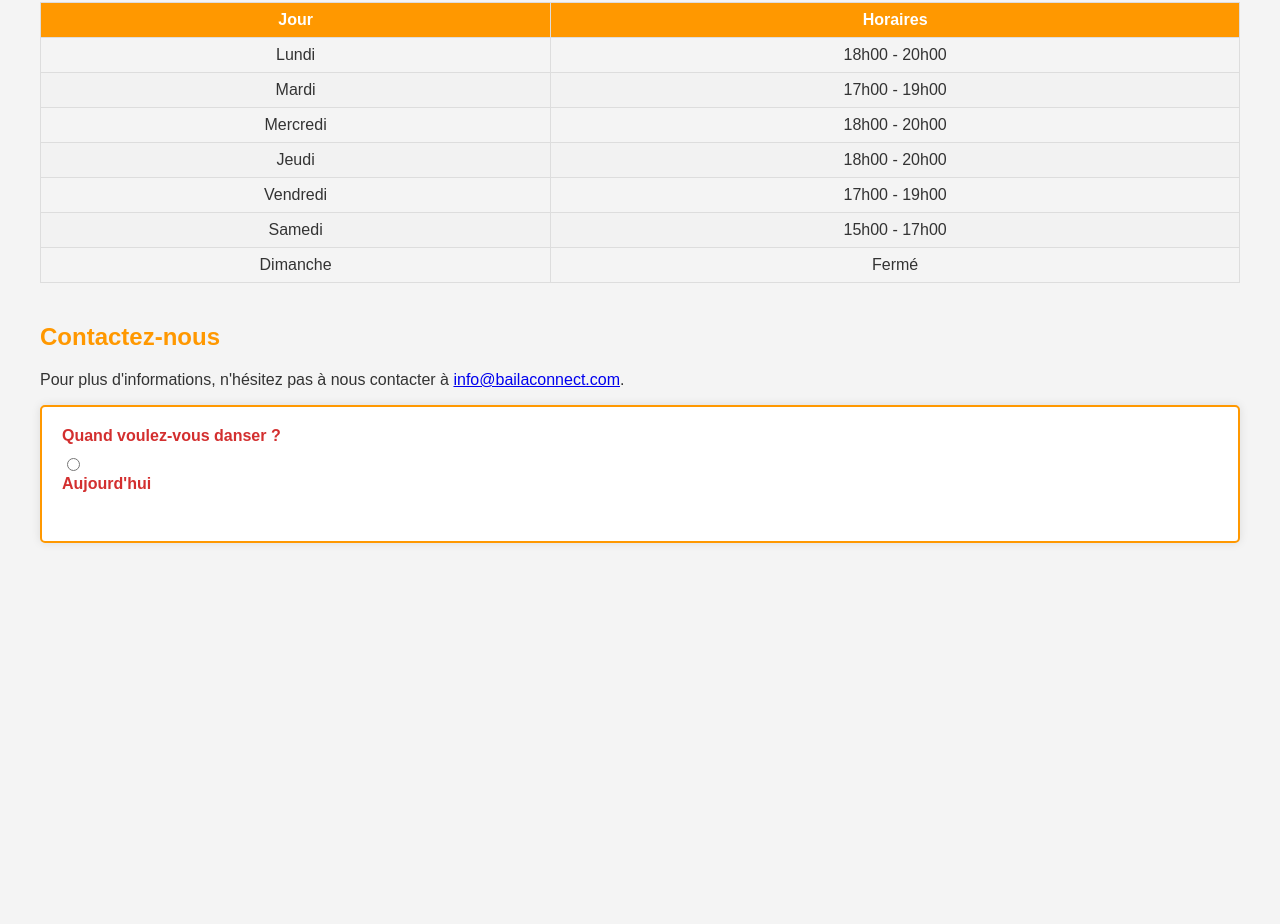
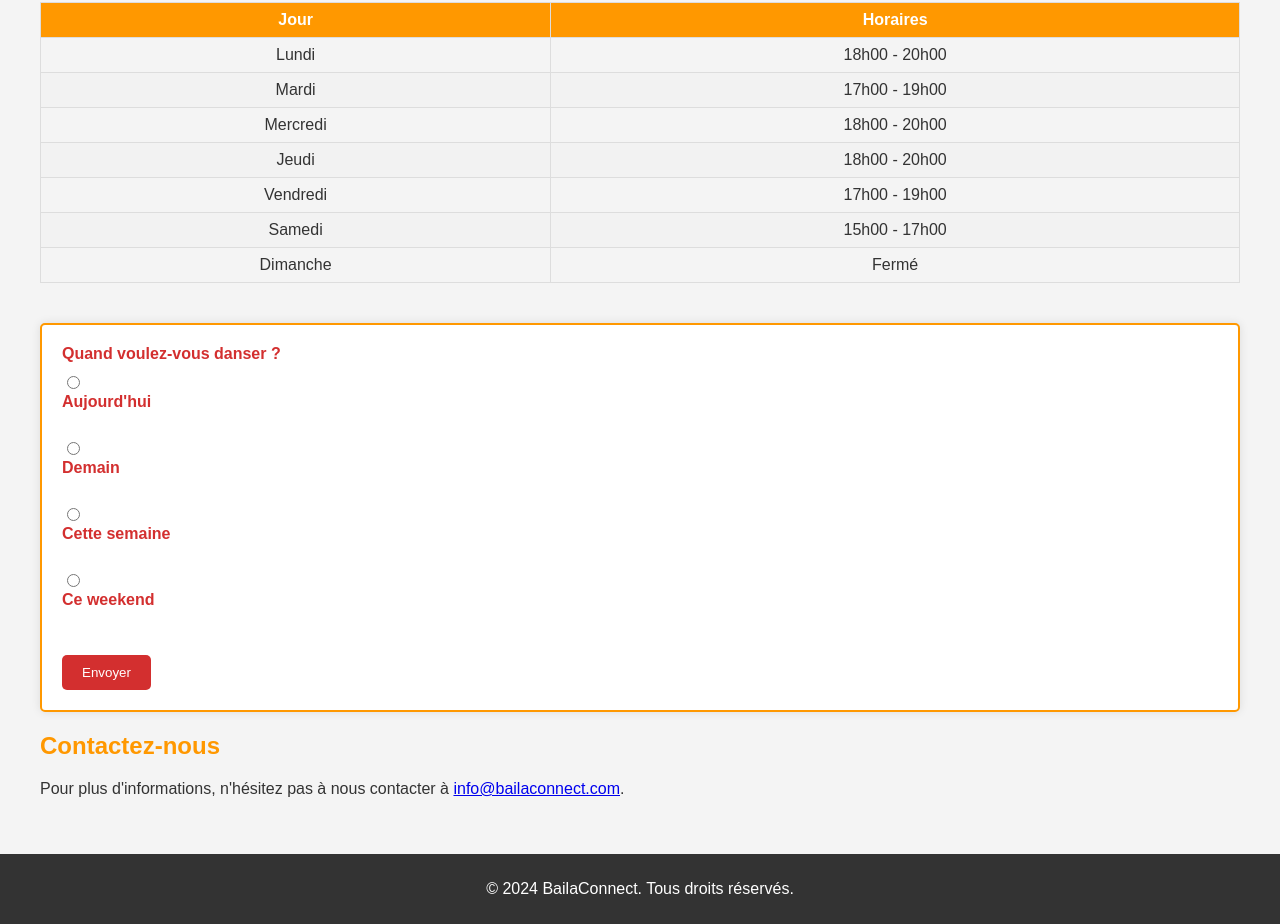
Before and after one commit to morganegsm/BailaConnect, a plain HTML site: page index.html in a window 1280 px wide. Shown: the part 1425-2349 px from the top of the page. Before the commit the page ends 1988 px from the top, so only its background shows below. Drawn offline with Linux system fonts and the light colour scheme.

Commit message:
Update index.html

```diff
--- a/index.html
+++ b/index.html
@@ -225,12 +225,30 @@
             </div>
         </section>
 
-        <section id="contact">
-            <h2 class="highlight">Contactez-nous</h2>
-            <p>Pour plus d'informations, n'hésitez pas à nous contacter à <a href="mailto:info@bailaconnect.com">info@bailaconnect.com</a>.</p>
-            <!-- Formulaire -->
+        <!-- Formulaire -->
             <form action="#" method="post">
                 <label for="dance-time">Quand voulez-vous danser ?</label>
                 <input type="radio" id="today" name="dance-time" value="today">
                 <label for="today">Aujourd'hui</label><br>
-                <input type="radio" id
+                <input type="radio" id="tomorrow" name="dance-time" value="tomorrow">
+                <label for="tomorrow">Demain</label><br>
+                <input type="radio" id="this-week" name="dance-time" value="this-week">
+                <label for="this-week">Cette semaine</label><br>
+                <input type="radio" id="weekend" name="dance-time" value="weekend">
+                <label for="weekend">Ce weekend</label><br><br>
+                <input type="submit" value="Envoyer">
+            </form>
+
+
+        <section id="contact">
+            <h2 class="highlight">Contactez-nous</h2>
+            <p>Pour plus d'informations, n'hésitez pas à nous contacter à <a href="mailto:info@bailaconnect.com">info@bailaconnect.com</a>.</p>
+        </section>
+    </div>
+
+    <footer>
+        <p>&copy; 2024 BailaConnect. Tous droits réservés.</p>
+    </footer>
+</body>
+
+</html>
```
